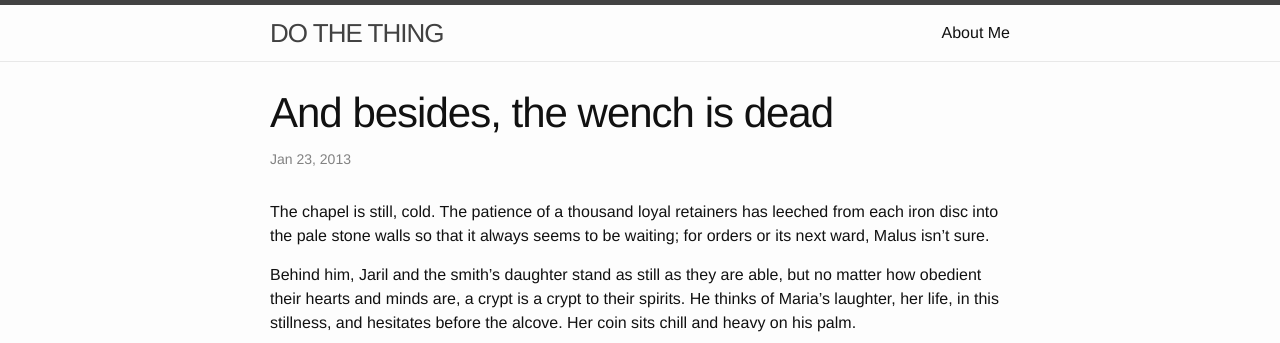
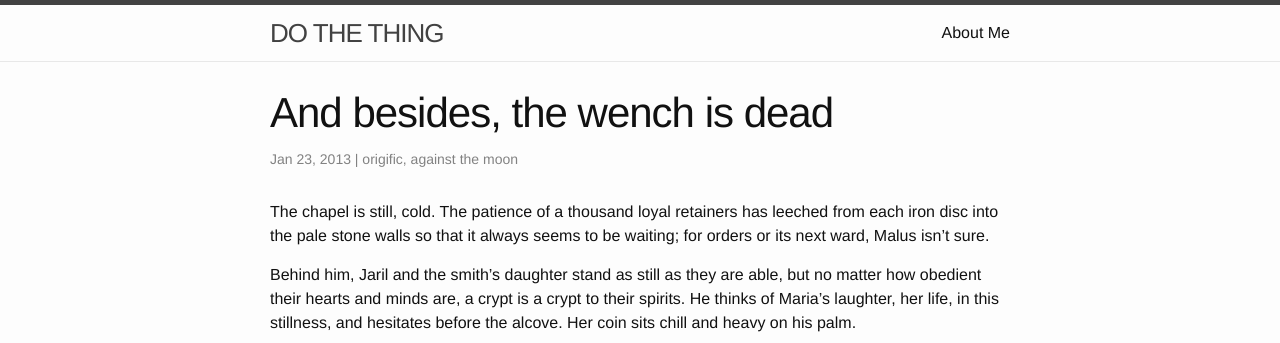
Before and after one commit to laubai/laubai.github.io, a Jekyll site: the page built from _posts/2013-01-23-and-besides-the-wench-is-dead.markdown, in a window 1280 px wide. Shown: the top 343 px of the page. Built offline with Jekyll 4.4.1, drawn with Linux system fonts in a browser that asks for light colours.

Commit message:
Added list of tags to posts
Signed-off-by: Laura Bailey <lbailey@redhat.com>

```diff
--- a/_layouts/post.html
+++ b/_layouts/post.html
@@ -5,7 +5,9 @@ layout: default
 
   <header class="post-header">
     <h1 class="post-title">{{ page.title }}</h1>
-    <p class="post-meta">{{ page.date | date: "%b %-d, %Y" }}{% if page.author %} • {{ page.author }}{% endif %}{% if page.meta %} • {{ page.meta }}{% endif %}</p>
+    <p class="post-meta">{{ page.date | date: "%b %-d, %Y" }}{% if page.author %} • {{ page.author }}{% endif %}{% if page.meta %} • {{ page.meta }}{% endif %}
+      |
+    {% for tag in page.tags %}{{ tag }}{% if tag != page.tags.last %}, {% endif %}{% endfor %}</p>
   </header>
 
   <article class="post-content">
```
